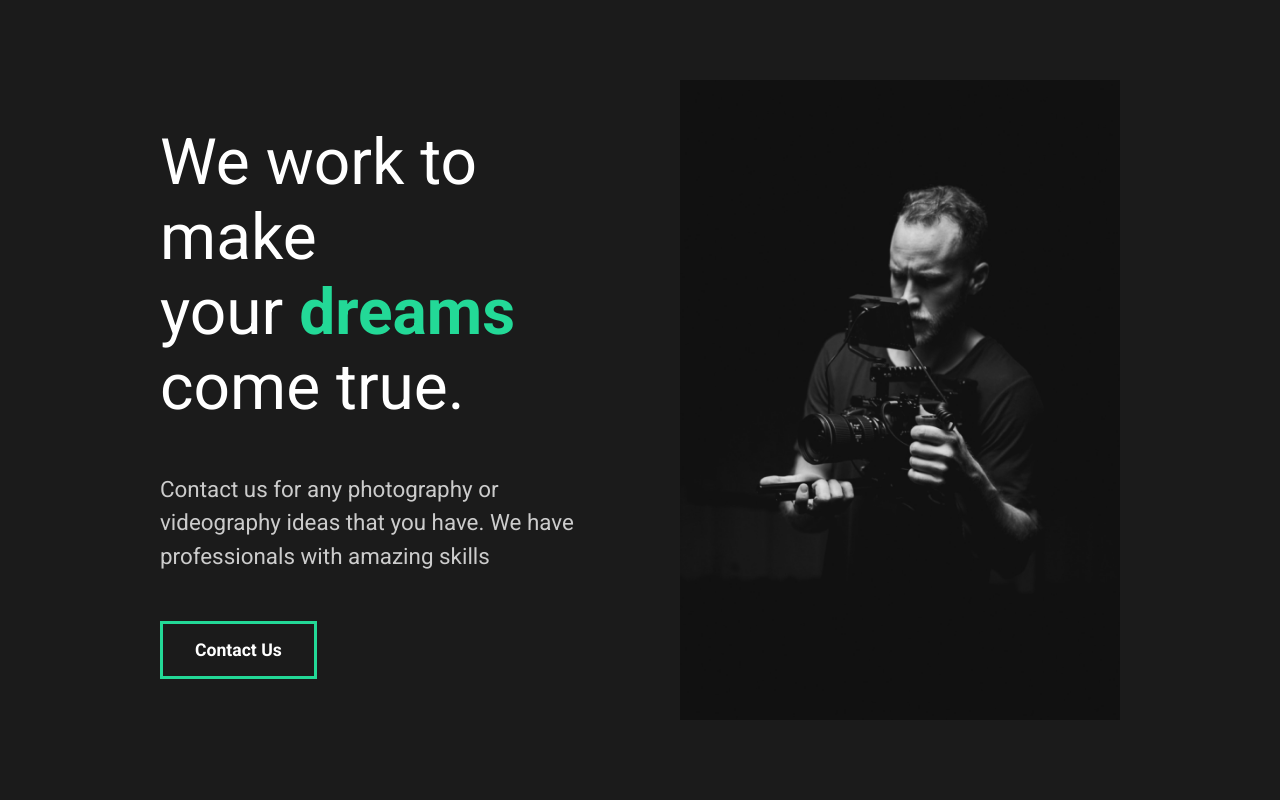
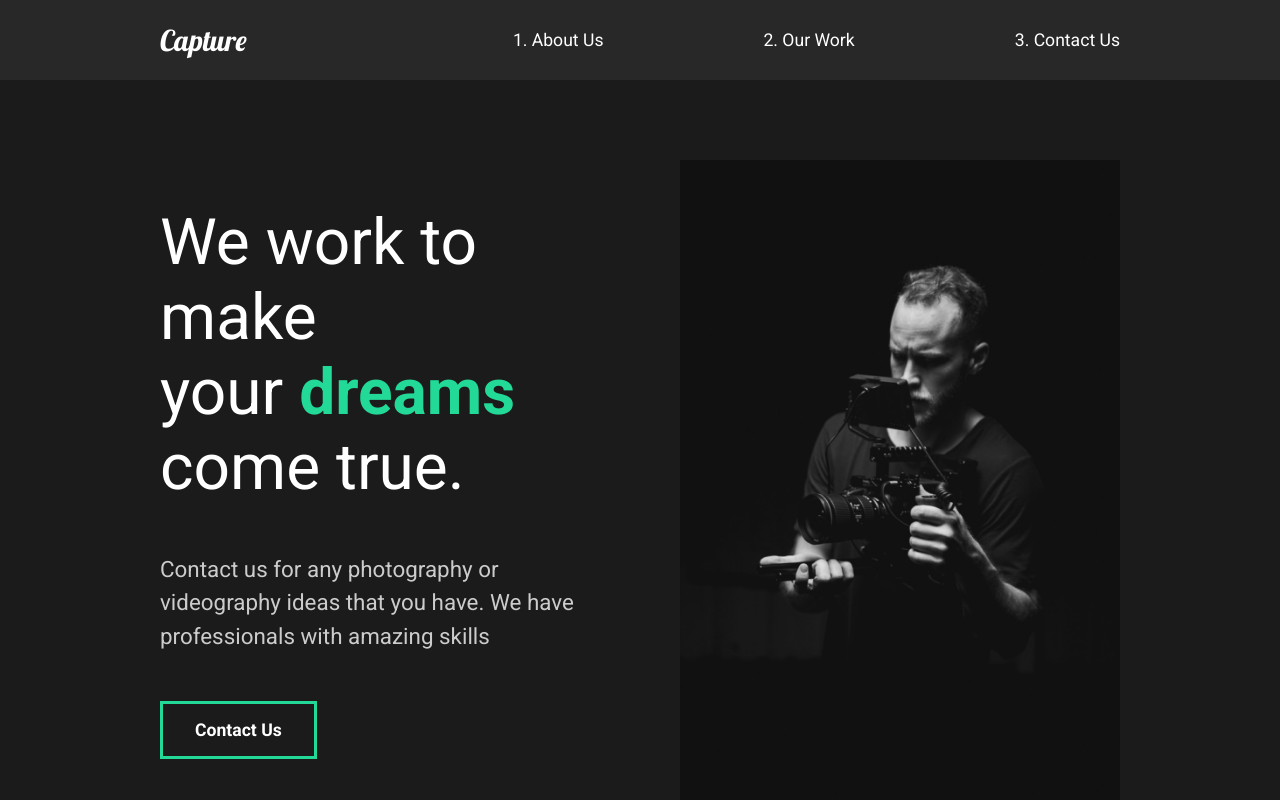
Before and after one commit to IbnDaanis/capture-project, a React (Create React App) app: page / in a window 1280 px wide. Shown: the top 800 px of the page. Built offline with nearby package versions, Linux system fonts and the light colour scheme.

Commit message:
Styled the Navigation bar

```diff
--- a/src/App.js
+++ b/src/App.js
@@ -1,10 +1,12 @@
-import { GlobalStyle } from "./components/GlobalStyle"
-import { AboutUs } from "./pages/AboutUs"
+import { GlobalStyle } from './components/GlobalStyle'
+import { Nav } from './components/Nav'
+import { AboutUs } from './pages/AboutUs'
 
 export const App = () => {
   return (
     <div>
       <GlobalStyle />
+      <Nav />
       <AboutUs />
     </div>
   )
--- /dev/null
+++ b/src/components/Nav.js
@@ -0,0 +1,52 @@
+import React from 'react'
+import styled from 'styled-components'
+
+const StyledNav = styled.nav`
+  min-height: 10vh;
+  display: flex;
+  margin: auto;
+  justify-content: space-between;
+  align-items: center;
+  padding: 1rem 10rem;
+  background: #282828;
+  a {
+    color: white;
+    text-decoration: none;
+  }
+  ul {
+    display: flex;
+    list-style: none;
+    li {
+      padding-left: 10rem;
+      position: relative;
+    }
+  }
+  #Logo {
+    font-size: 1.8rem;
+    font-family: 'Lobster', cursive;
+    font-weight: lighter;
+  }
+`
+
+export const Nav = () => {
+  return (
+    <StyledNav>
+      <h1>
+        <a id='Logo' href='#'>
+          Capture
+        </a>
+      </h1>
+      <ul>
+        <li>
+          <a href='#'>1. About Us</a>
+        </li>
+        <li>
+          <a href='#'>2. Our Work</a>
+        </li>
+        <li>
+          <a href='#'>3. Contact Us</a>
+        </li>
+      </ul>
+    </StyledNav>
+  )
+}
```
